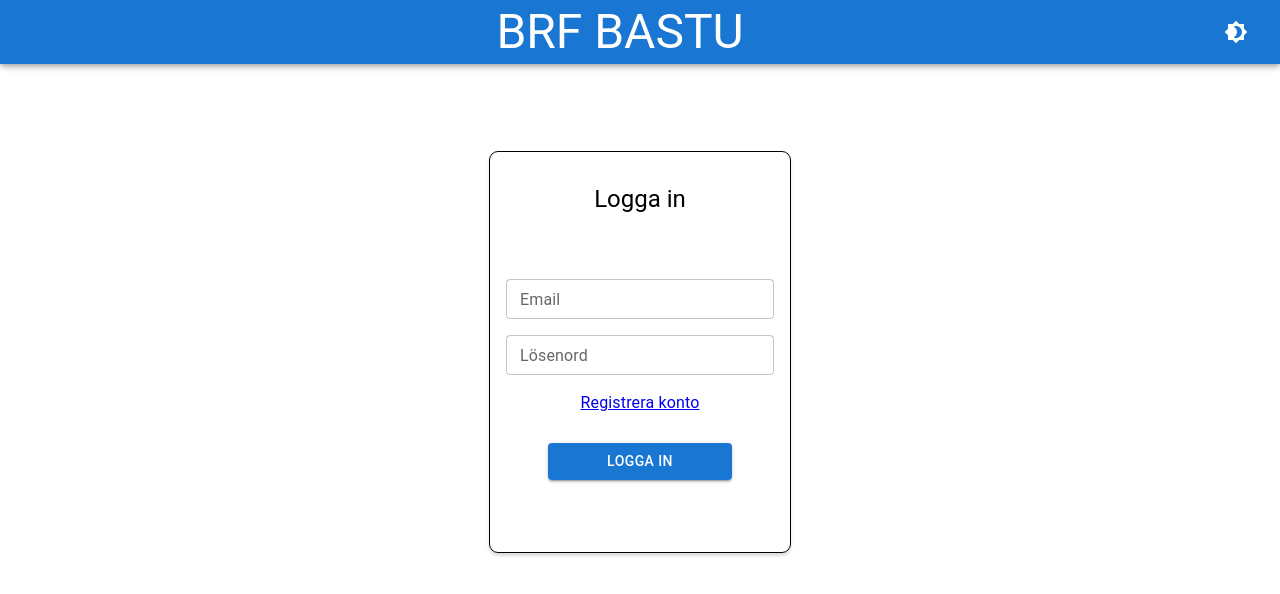
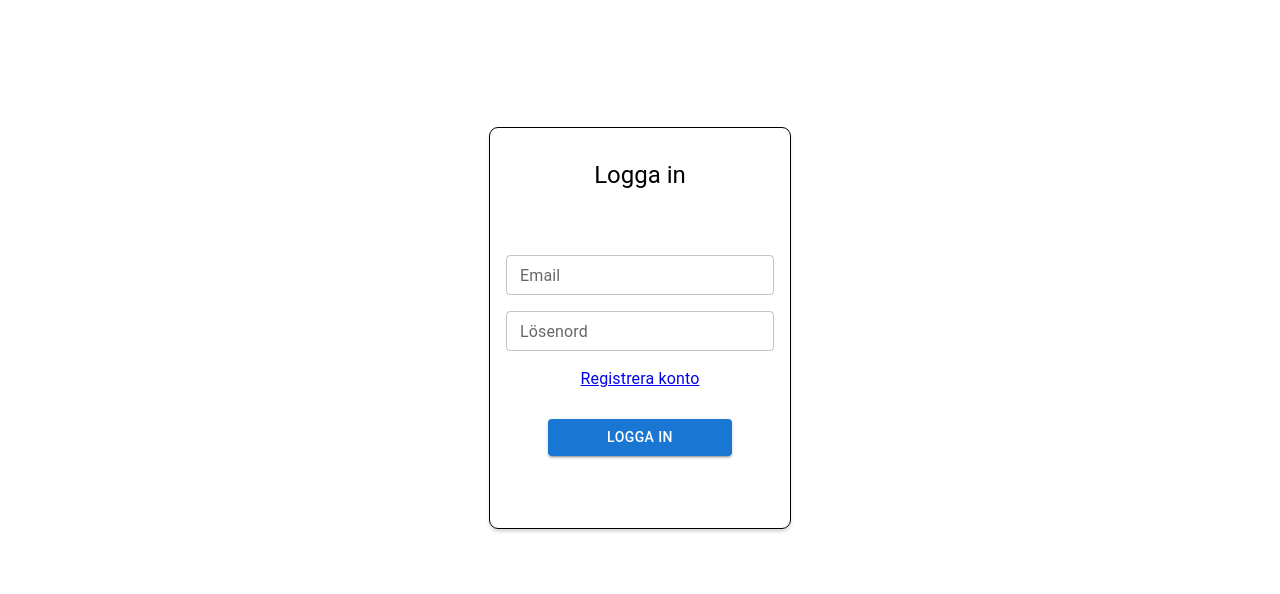
Before and after one commit to ThereseHa/Fullstack-Booking-App, a React (Vite) app in the folder client/: page /login in a window 1280 px wide. Shown: the top 594 px of the page. Built offline with nearby package versions, Linux system fonts and the light colour scheme.

Commit message:
Update App.jsx
removed logged out layout

```diff
--- a/client/src/App.jsx
+++ b/client/src/App.jsx
@@ -14,9 +14,6 @@ import InformationPage from "./pages/InformationPage";
 
 // Layouts
 import RootLayout from "./layouts/RootLayout";
-
-//Layout logged out
-import RootLayoutOut from "./layouts/LoggedOut/RootLayoutOut";
 
 //Component
 import ProtectedRoute from "./components/ProtectedRoute";
@@ -36,13 +33,9 @@ const router = createBrowserRouter(
 
             </Route>
 
-            <Route path="/" element={<RootLayoutOut />}>
-
                 <Route exact path='/login' element={<Login/>}/>
                 <Route exact path='/register' element={<Register />}/>
                 <Route path="*" element={<NotFound />} />
-
-            </Route>
         </>
   )
 );
```
